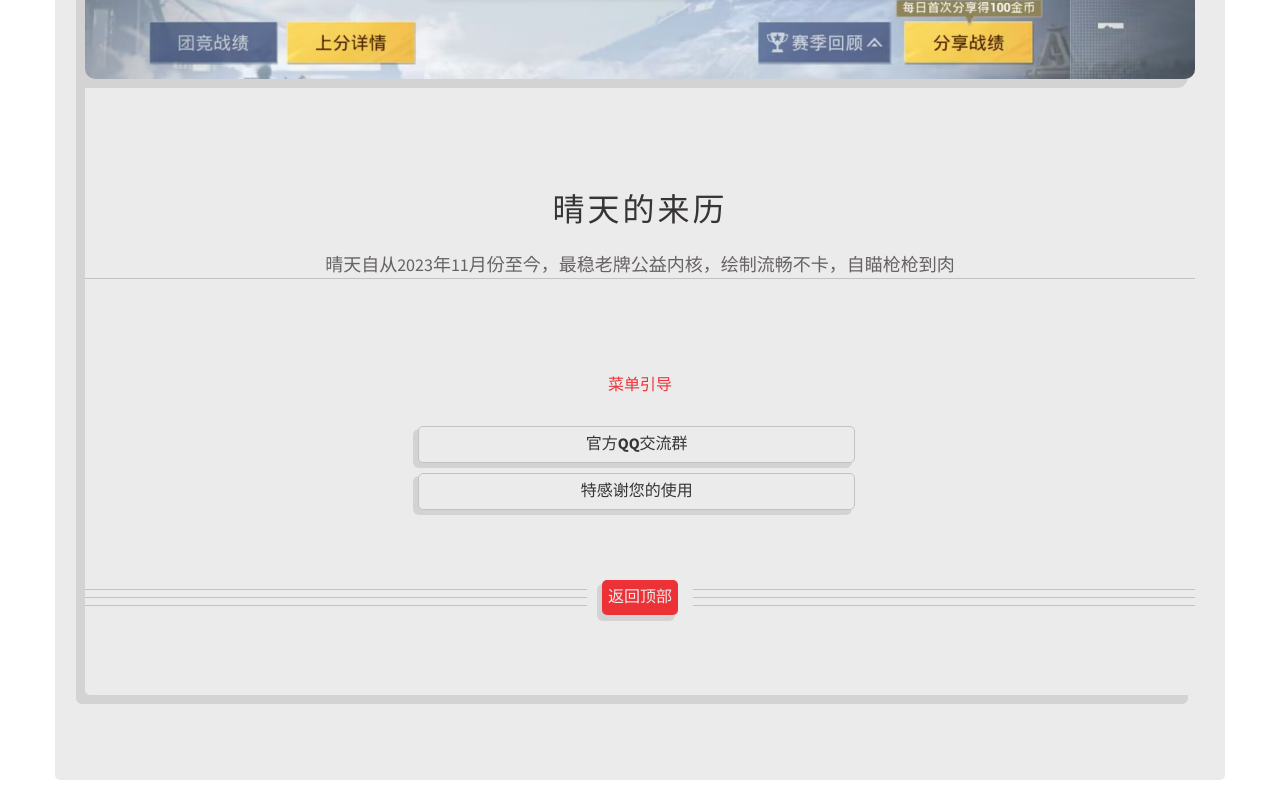
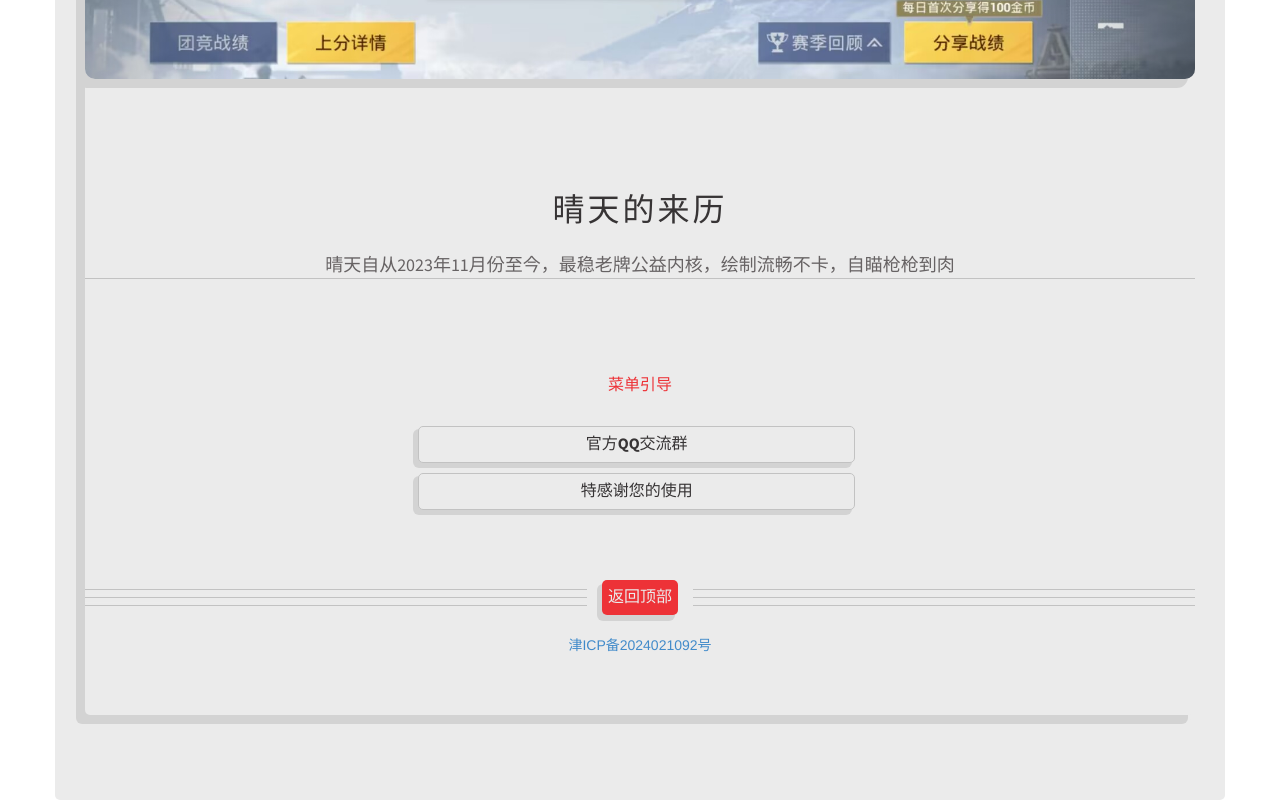
Before and after one commit to yuxin669/yuxinbaby, a plain HTML site: page index.html in a window 1280 px wide. Shown: the part 626-1426 px from the top of the page. Drawn offline with nearby package versions, Linux system fonts and the light colour scheme; no server answers; files whose address does not match are found by name.

Commit message:
更新底部备案号

```diff
--- a/index.html
+++ b/index.html
@@ -116,6 +116,8 @@
       } );
     </script>
 
-
+    <footer>
+    <a href="http://www.beian.gov.cn/portal/registerSystemInfo?recordcode=备案编号">津ICP备2024021092号</a>
+</footer>
   </body>
 </html>
```
